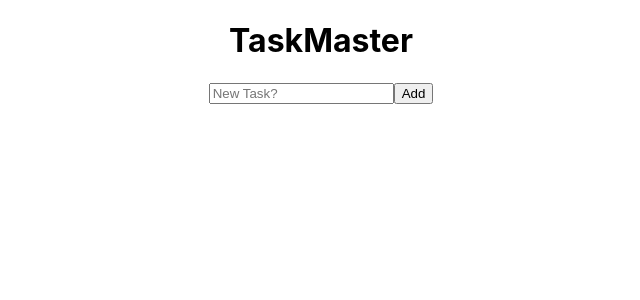
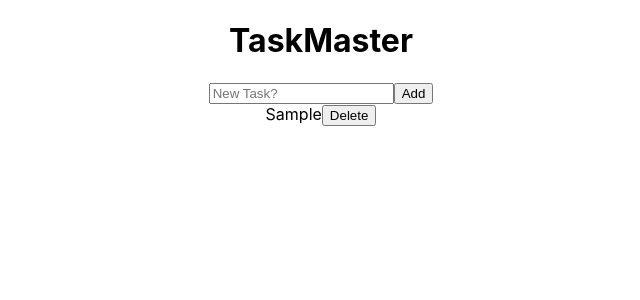
Before and after one commit to DylanVallejo/kruger-to-do-list, a React (Create React App) app: page / in a window 1280 px wide. Both pictures are taken after typing "Sample" into the empty fields and a click on the button "Add". Shown: the top 300 px of the page, without its empty margins (319-959 px from the left). Built offline with nearby package versions, Linux system fonts and the light colour scheme.

Commit message:
creating the method remove and rendering all the task whit the method map

```diff
--- a/src/components/Taskmaster.jsx
+++ b/src/components/Taskmaster.jsx
@@ -1,6 +1,6 @@
 import React, {useState} from 'react'
 import styles from './Taskmaster.module.css'
-const Taskmaster =() =>{
+const Taskmaster = () =>{
     const [input, setInput] = useState('');
     const [task, setTask] = useState([])
 
@@ -17,7 +17,13 @@ const Taskmaster =() =>{
         setInput('');
     }
 
-    console.log(task);
+    //
+    //filtra el array de objetos y retorna los que cumplen la condicion
+    const  remove = (index) => {
+
+        setTask(task.filter((_item,i)=> i !== index));
+
+    }
 
 
     return(
@@ -34,6 +40,12 @@ const Taskmaster =() =>{
                         />
                     <button className='add-btn'>Add</button>
                 </form>
+                {task.map((item, i) => (
+                    <div className='raws' key={i}>
+                        <span>{item.text}</span>
+                        <button className='delete-btn' onClick={() => remove(i)}>Delete</button>
+                    </div>
+                ))}
         </div>
 
     )
```
